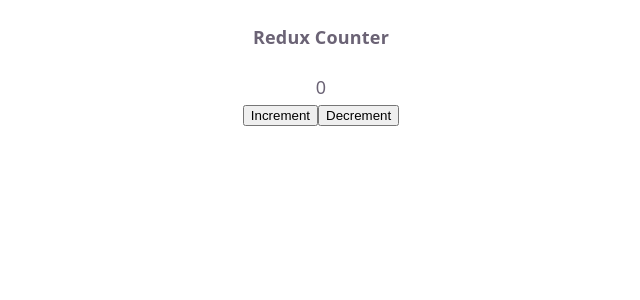
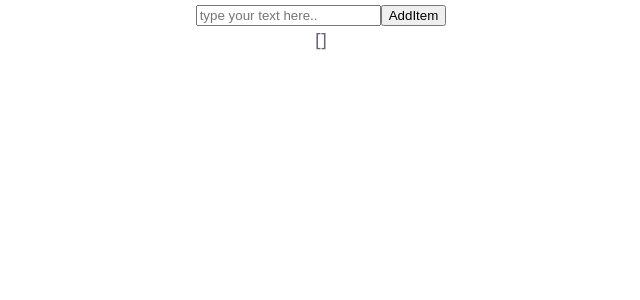
Before and after one commit to khankadir193/Redux-learning-concepts, a React (Vite) app: page / in a window 1280 px wide. Shown: the top 300 px of the page, without its empty margins (319-959 px from the left). Built offline with nearby package versions, Linux system fonts and the light colour scheme.

Commit message:
todo components for redux

```diff
--- a/src/App.jsx
+++ b/src/App.jsx
@@ -4,13 +4,15 @@
 import heroImg from './assets/hero.png'
 import './App.css'
 import CounterComponent from './Feature/ReduxCounter/counter/CounterExample'
+import TodoExample from './Feature/ReduxTodo/todo/TodoComponent'
 
 function App() {
   const [count, setCount] = useState(0)
 
   return (
     <>
-    <CounterComponent />
+    {/* <CounterComponent /> */}
+    <TodoExample />
     </>
   )
 };
--- /dev/null
+++ b/src/Feature/ReduxTodo/TodoSlice/todoSlice.js
@@ -0,0 +1,21 @@
+import { createSlice } from "@reduxjs/toolkit";
+
+const todoSlice = createSlice({
+    name: 'todo',
+    initialState: {
+        todos: []
+    },
+    reducers: {
+        addItem: (state, action) => {
+            console.log('state..',state.todos,'\n','action...',action);
+
+            state.todos.push({
+                id: Date.now(),
+                text: action.payload,
+                completed: false
+            })
+        }
+    }
+});
+export const { addItem } = todoSlice.actions;
+export default todoSlice.reducer;
--- /dev/null
+++ b/src/Feature/ReduxTodo/todo/TodoComponent.jsx
@@ -0,0 +1,25 @@
+import { useDispatch, useSelector } from "react-redux";
+import { addItem } from '../TodoSlice/todoSlice';
+import { useState } from "react";
+
+const TodoExample = () => {
+    const [value,setValue] = useState('');
+
+    const dispatch = useDispatch();
+    const todoValue = useSelector((state)=> state.todoState.todos)
+
+
+    const handleAdd = (e) => {
+        dispatch(addItem(value));
+        setValue('');
+    }
+
+    return (
+        <div>
+            <input type="text" placeholder="type your text here.." onChange={(e)=> setValue(e.target.value)} value={value}/>
+            <button onClick={handleAdd}>AddItem</button>
+            <p>{JSON.stringify(todoValue)}</p>
+        </div>
+    );
+}
+export default TodoExample;
--- a/src/app/store.js
+++ b/src/app/store.js
@@ -1,8 +1,10 @@
 import { configureStore } from "@reduxjs/toolkit";
 import counterReducer from '../Feature/ReduxCounter/CounterSlice/counterSlice';
+import todoSlice from '../Feature/ReduxTodo/TodoSlice/todoSlice';
 
 export const store = configureStore({
     reducer:{
-        counter:counterReducer
+        counter:counterReducer,
+        todoState:todoSlice
     }
 });
```
